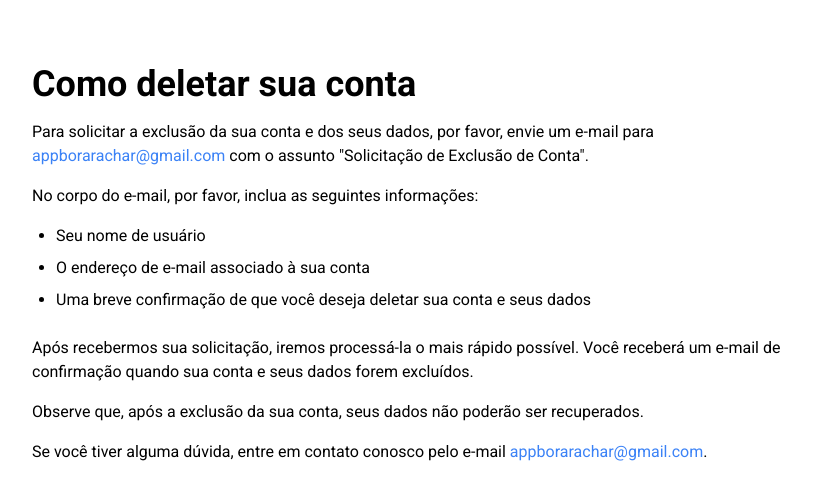
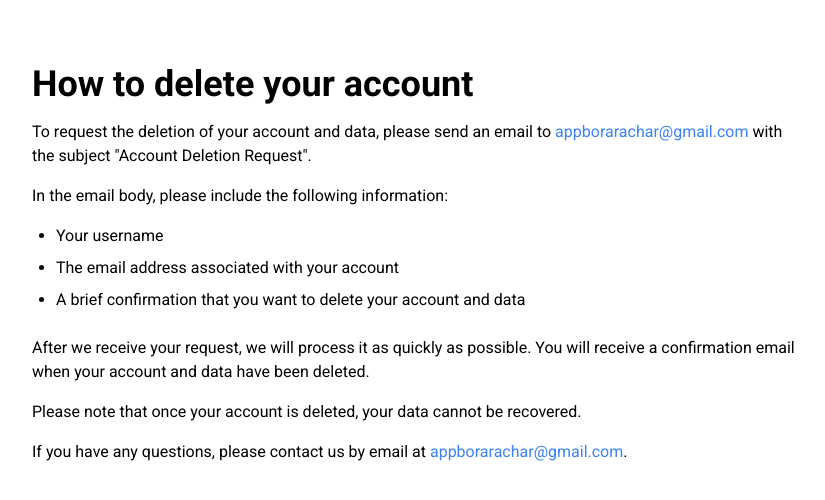
Before and after one commit to Quartel-Enterprise/bora-rachar-landing-page, a Next.js app: page /en/deletar-conta in a window 1280 px wide. Shown: the top 500 px of the page, without its empty margins (224-1049 px from the left). Built offline with nearby package versions, Linux system fonts and the light colour scheme; no server answers.

Commit message:
chore: delete account intl

```diff
--- a/messages/en.json
+++ b/messages/en.json
@@ -38,5 +38,16 @@
   "LinksPage": {
     "title": "Blitz Split",
     "knowMore": "Know more about the app"
+  },
+  "DeleteAccount": {
+    "title": "How to delete your account",
+    "requestInstructions": "To request the deletion of your account and data, please send an email to <email>appborarachar@gmail.com</email> with the subject \"Account Deletion Request\".",
+    "emailInstructions": "In the email body, please include the following information:",
+    "usernameInstruction": "Your username",
+    "emailInstruction": "The email address associated with your account",
+    "confirmationInstruction": "A brief confirmation that you want to delete your account and data",
+    "processingConfirmation": "After we receive your request, we will process it as quickly as possible. You will receive a confirmation email when your account and data have been deleted.",
+    "dataRecoveryWarning": "Please note that once your account is deleted, your data cannot be recovered.",
+    "contactInformation": "If you have any questions, please contact us by email at <email>appborarachar@gmail.com</email>."
   }
 }
--- a/messages/pt.json
+++ b/messages/pt.json
@@ -38,5 +38,16 @@
   "LinksPage": {
     "title": "Bora Rachar",
     "knowMore": "Conheça mais sobre o app"
+  },
+  "DeleteAccount": {
+    "title": "Como deletar sua conta",
+    "requestInstructions": "Para solicitar a exclusão da sua conta e dos seus dados, por favor, envie um e-mail para <email>appborarachar@gmail.com</email> com o assunto \"Solicitação de Exclusão de Conta\".",
+    "emailInstructions": "No corpo do e-mail, por favor, inclua as seguintes informações:",
+    "usernameInstruction": "Seu nome de usuário",
+    "emailInstruction": "O endereço de e-mail associado à sua conta",
+    "confirmationInstruction": "Uma breve confirmação de que você deseja deletar sua conta e seus dados",
+    "processingConfirmation": "Após recebermos sua solicitação, iremos processá-la o mais rápido possível. Você receberá um e-mail de confirmação quando sua conta e seus dados forem excluídos.",
+    "dataRecoveryWarning": "Observe que, após a exclusão da sua conta, seus dados não poderão ser recuperados.",
+    "contactInformation": "Se você tiver alguma dúvida, entre em contato conosco pelo e-mail <email>appborarachar@gmail.com</email>."
   }
 }
--- a/src/app/[locale]/deletar-conta/page.tsx
+++ b/src/app/[locale]/deletar-conta/page.tsx
@@ -1,3 +1,4 @@
+import { useTranslations } from 'next-intl'
 import { unstable_setRequestLocale as unstableSetRequestLocale } from 'next-intl/server'
 
 import { ComponentLocaleProps } from '@/utils/i18nConfig'
@@ -6,56 +7,48 @@ export default function DeleteAccountInstructions({
   params: { locale },
 }: ComponentLocaleProps) {
   unstableSetRequestLocale(locale)
+  const t = useTranslations('DeleteAccount')
 
   return (
     <div className="mx-auto flex max-w-4xl flex-col p-16">
-      <h1 className="mb-4 text-4xl font-bold">Como deletar sua conta</h1>
+      <h1 className="mb-4 text-4xl font-bold">{t('title')}</h1>
 
       <p className="mb-4">
-        Para solicitar a exclusão da sua conta e dos seus dados, por favor,
-        envie um e-mail para{' '}
+        {t.rich('requestInstructions', {
+          email: (chunk) => (
             <a
               href="mailto:appborarachar@gmail.com"
               className="text-blue-500 hover:underline"
             >
-          appborarachar@gmail.com
-        </a>{' '}
-        com o assunto &quot;Solicitação de Exclusão de Conta&quot;.
+              {chunk}
+            </a>
+          ),
+        })}
       </p>
 
-      <p className="mb-4">
-        No corpo do e-mail, por favor, inclua as seguintes informações:
-      </p>
+      <p className="mb-4">{t('emailInstructions')}</p>
 
       <ul className="mb-4 ml-6 list-disc">
-        <li className="mb-2">Seu nome de usuário</li>
-        <li className="mb-2">O endereço de e-mail associado à sua conta</li>
-        <li className="mb-2">
-          Uma breve confirmação de que você deseja deletar sua conta e seus
-          dados
-        </li>
+        <li className="mb-2">{t('usernameInstruction')}</li>
+        <li className="mb-2">{t('emailInstruction')}</li>
+        <li className="mb-2">{t('confirmationInstruction')}</li>
       </ul>
 
-      <p className="mb-4">
-        Após recebermos sua solicitação, iremos processá-la o mais rápido
-        possível. Você receberá um e-mail de confirmação quando sua conta e seus
-        dados forem excluídos.
-      </p>
+      <p className="mb-4">{t('processingConfirmation')}</p>
+
+      <p className="mb-4">{t('dataRecoveryWarning')}</p>
 
       <p className="mb-4">
-        Observe que, após a exclusão da sua conta, seus dados não poderão ser
-        recuperados.
-      </p>
-
-      <p className="mb-4">
-        Se você tiver alguma dúvida, entre em contato conosco pelo e-mail{' '}
+        {t.rich('contactInformation', {
+          email: (chunk) => (
             <a
               href="mailto:appborarachar@gmail.com"
               className="text-blue-500 hover:underline"
             >
-          appborarachar@gmail.com
+              {chunk}
             </a>
-        .
+          ),
+        })}
       </p>
     </div>
   )
```
Lines whose indentation alone changed are shown as unchanged.
